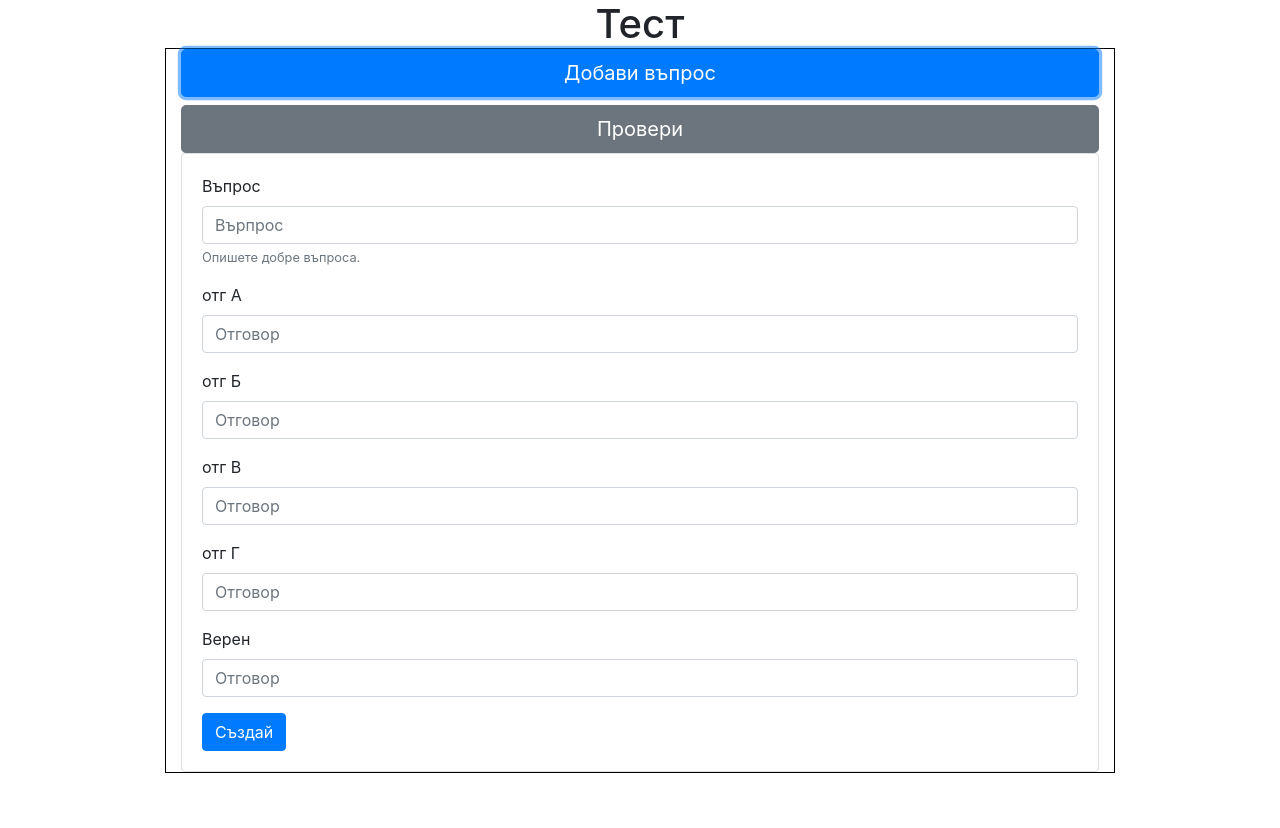
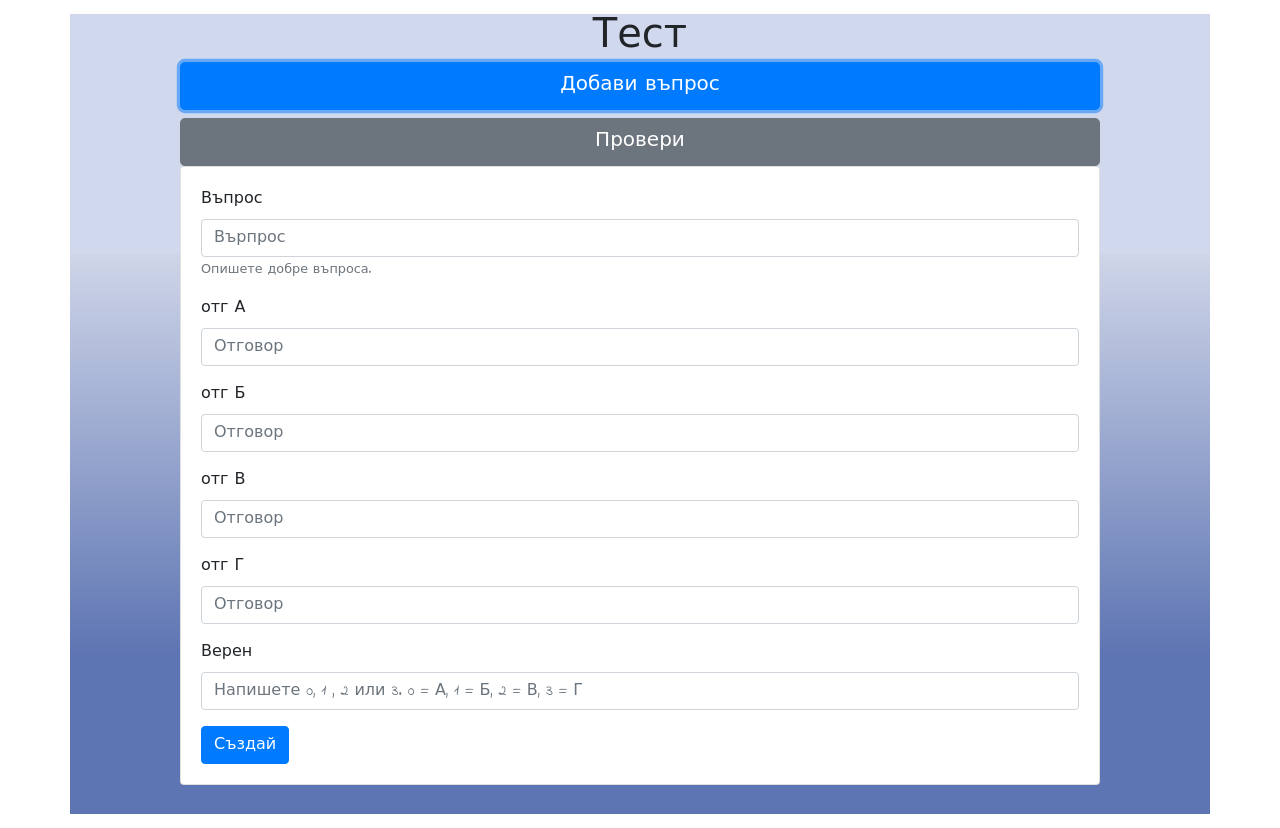
Before and after one commit to pffStoner/Test-Generator, a plain HTML site: page index.html in a window 1280 px wide. Both pictures are taken after a click on the button "Добави въпрос". Before the commit the page ends 800 px from the top, so only its background shows below. Drawn offline with nearby package versions, Linux system fonts and the light colour scheme.

Commit message:
some refactoring, some styling

```diff
--- a/index.html
+++ b/index.html
@@ -47,7 +47,7 @@
                                   </div>
                                   <div class="form-group">
                                         <label for="correct">Верен</label>
-                                        <input type="text" class="form-control" id="correct" aria-describedby="ans" placeholder="Отговор">
+                                        <input type="text" class="form-control" id="correct" aria-describedby="ans" placeholder="Напишете 0, 1 , 2 или 3. 0 = А, 1 = Б, 2 = В, 3 = Г">
                                       </div>
 
 
--- a/main.js
+++ b/main.js
@@ -35,8 +35,8 @@ Questions.prototype.displayQuestion = function(){
             correctId = "false";
 
         }
-        qStr+= "<div class='form-check'>"+
-        "<input class='form-check-input' type='radio' name='exampleRadios' id="+correctId+" value='option1' checked>"+
+        qStr+= "<div class='form-check col-md-12'>"+
+        "<input class='form-check-input' type='radio' name='"+this.question.slice(1,10)+"' id="+correctId+" value='option1' checked>"+
         "<label class='form-check-label "+correctId+"' for='exampleRadios1'>"+
          this.answers[i]+"</label>"+"</div>"
     }
--- a/style.css
+++ b/style.css
@@ -1,7 +1,19 @@
+@import url('https://fonts.googleapis.com/css?family=Indie+Flower');
+@import url('https://fonts.googleapis.com/css?family=Fjalla+One|Indie+Flower');
+
+
 *{
     padding: 0;
     margin: 0;
     box-sizing: border-box;
+}
+.container{
+    background-image: linear-gradient(to bottom, rgba(22, 61, 170, 0.2) 30%,
+    rgba(94, 117, 179, 0.3) 20%, #5e75b3 80%, #5e75b3 50%);
+    min-height: 100vh;
+    max-height: auto;
+    margin: 14px auto;
+    font-family: 'Indie Flower', cursive;
 }
 .container > h1{
     margin: 0 auto;
@@ -10,13 +22,15 @@
 }
 .col-md-10,.ii{
     margin: 0 auto;
-    border: 1px solid black;
     height: auto;
 }
 .question{
     margin: 0 auto;
 }
+.question > .form-check{
+    margin: 0 auto;
+}
 
-.form-check-input{
-    color:red;
+label{
+  font-family: 'Indie Flower', cursive;
 }
```
